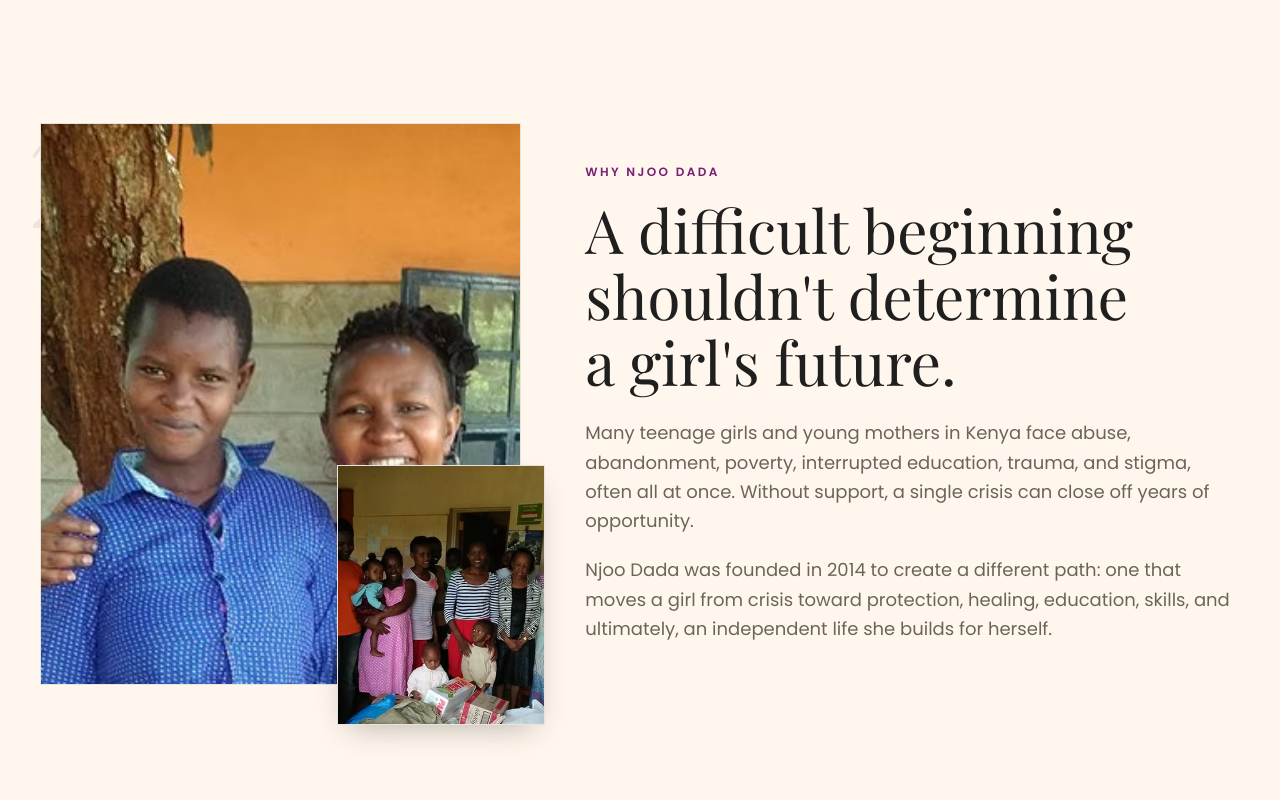
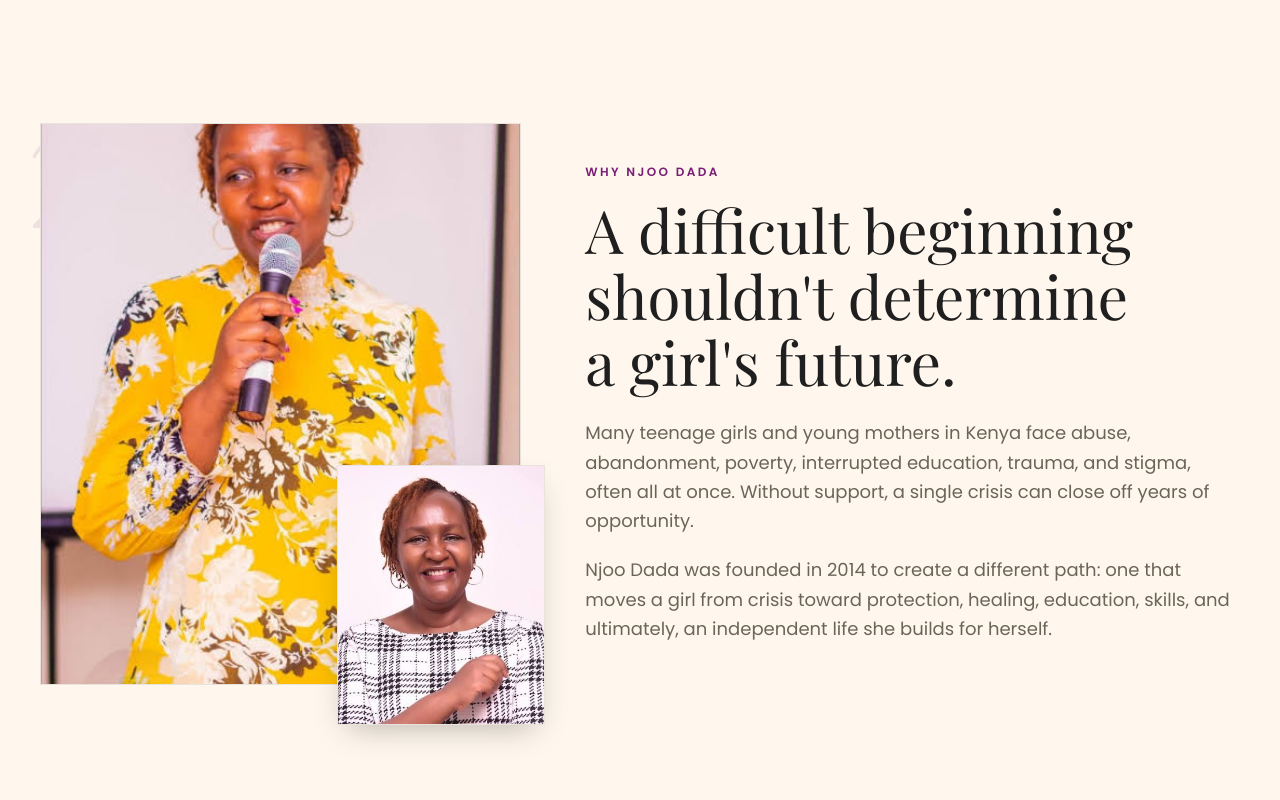
Before and after one commit to rodgersBRY/Njoo-Dada-Organization, a Next.js app: page / in a window 1280 px wide. Shown: the part 1000-1800 px from the top of the page. Built offline with nearby package versions, Linux system fonts and the light colour scheme.

Commit message:
CONFIG: swap in Njoo Dada leadership and event photography with matching alt text

```diff
--- a/components/home/Partners.tsx
+++ b/components/home/Partners.tsx
@@ -23,10 +23,6 @@
             </li>
           ))}
         </ul>
-{/*
-        <p className="mt-6 text-sm italic text-muted-foreground">
-          Verified partner names and logos to follow as they are confirmed by Njoo Dada.
-        </p> */}
       </Container>
     </section>
   );
--- a/content/final-cta.ts
+++ b/content/final-cta.ts
@@ -10,6 +10,6 @@
 };
 
 export const finalCtaImage: ImageAsset = {
-  src: "/images/giving-exchange.webp",
+  src: "/images/event.jpeg",
   alt: "Supporting Njoo Dada's work, helping a girl or young mother take her next step.",
 };
--- a/content/why.ts
+++ b/content/why.ts
@@ -12,11 +12,11 @@
 
 export const whyImages: { primary: ImageAsset; secondary: ImageAsset } = {
   primary: {
-    src: "/images/women.avif",
-    alt: "A young Kenyan woman with a calm, confident expression.",
+    src: "/images/lunar-odawa.jpeg",
+    alt: "Dr. Lunar Odawa speaking into a microphone at a Njoo Dada event.",
   },
   secondary: {
-    src: "/images/donation1.avif",
-    alt: "A community moment representing support and generosity.",
+    src: "/images/dr-lunar-odawa-ceo.jpeg",
+    alt: "Portrait of Dr. Lunar Odawa, Chief Executive Officer of Njoo Dada.",
   },
 };
```
Also changed, not shown: public/images/event.jpeg (added).
